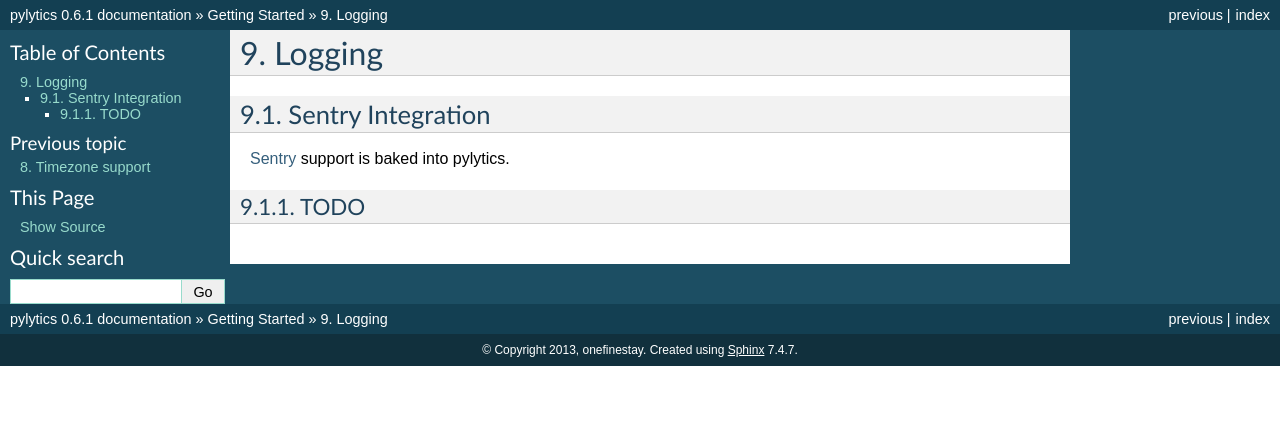
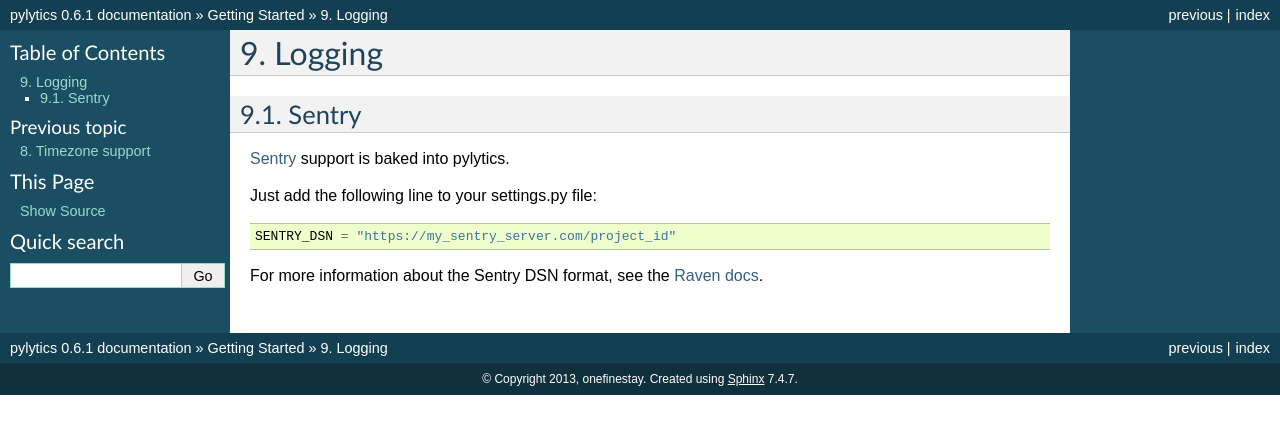
Before and after one commit to onefinestay/pylytics, a Sphinx documentation site: the page built from docs/getting-started/logging.rst, in a window 1280 px wide. Shown: the top 434 px of the page. Built offline with Sphinx 7.4.7, drawn with Linux system fonts in a browser that asks for light colours.

Commit message:
updated logging docs

```diff
--- a/docs/getting-started/logging.rst
+++ b/docs/getting-started/logging.rst
@@ -1,11 +1,13 @@
 Logging
 =======
 
-Sentry Integration
-******************
+Sentry
+******
 
 `Sentry <https://pypi.python.org/pypi/sentry>`_ support is baked into pylytics.
 
+Just add the following line to your settings.py file::
 
-TODO
-----
+    SENTRY_DSN = "https://my_sentry_server.com/project_id"
+
+For more information about the Sentry DSN format, see the `Raven docs <http://raven.readthedocs.org/en/latest/config/#the-sentry-dsn>`_.
```
